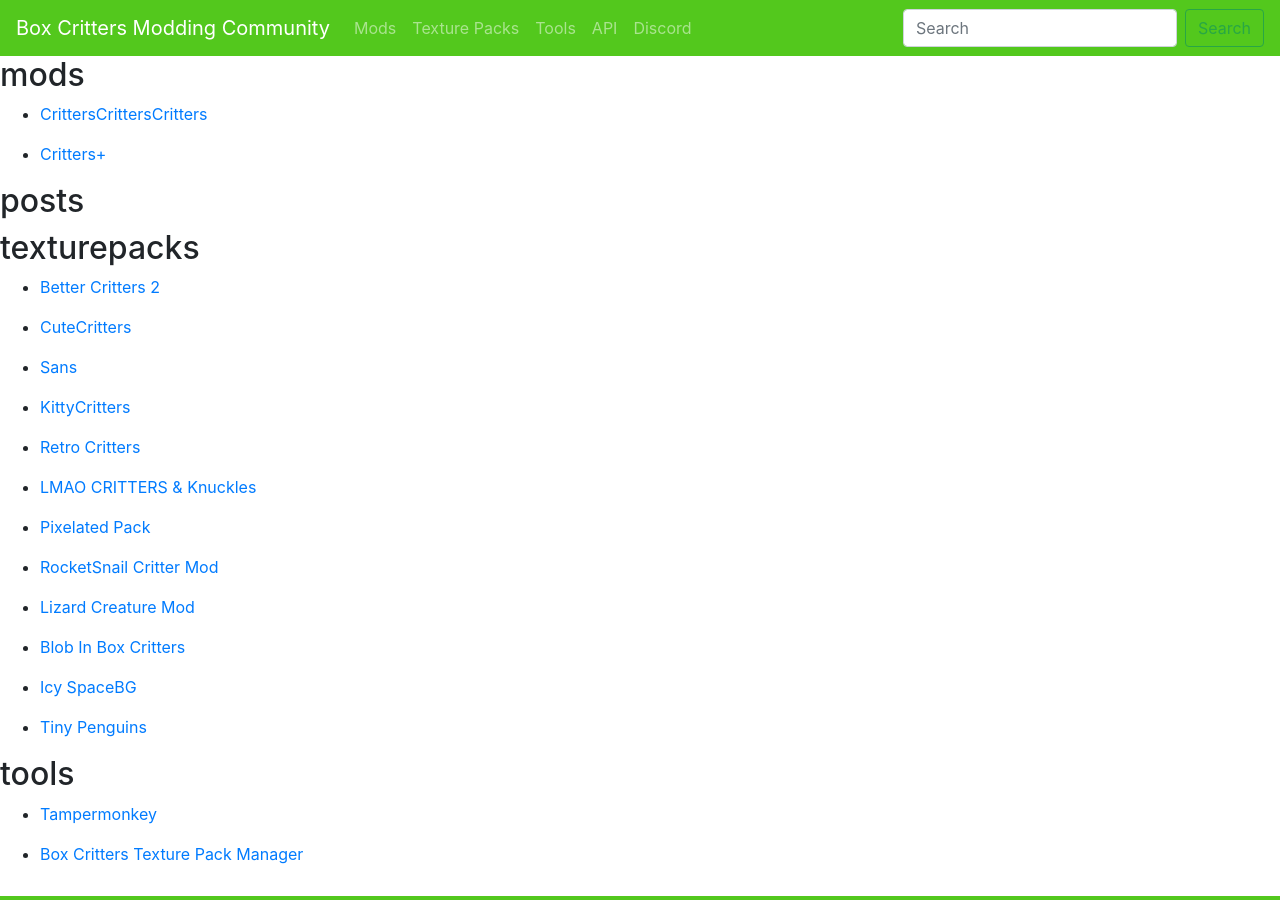
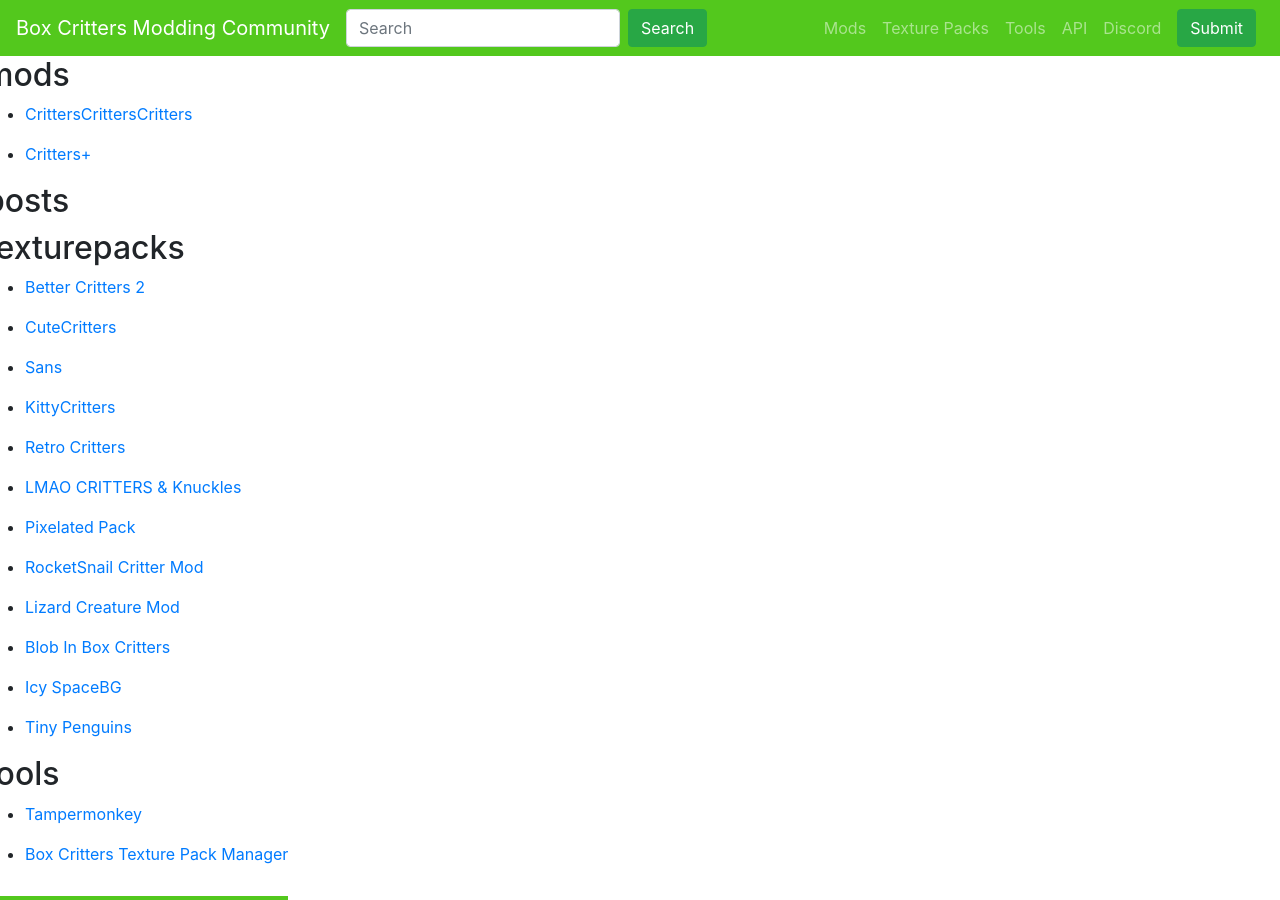
Before and after one commit to boxcrittersmods/bcmc.ga, a Jekyll site: the page built from collections.md, in a window 1280 px wide and 900 px high. Built offline with Jekyll 4.4.1, drawn with Linux system fonts in a browser that asks for light colours.

Commit message:
submit button

```diff
--- a/_includes/nav.html
+++ b/_includes/nav.html
@@ -6,16 +6,22 @@
     </button>
 
     <div class="collapse navbar-collapse" id="navbarTogglerDemo02">
-            <ul class="navbar-nav mr-auto mt-2 mt-lg-0">
+        <form class="form-inline mr-auto my-2 my-lg-0">
+            <input class="form-control mr-sm-2" type="search" placeholder="Search">
+            <button class="btn btn-success my-2 my-sm-0" type="submit">Search</button>
+        </form>
+        <ul class="navbar-nav  mt-2 mt-lg-0">
             {% for nav in site.data.nav %}
             <li class="nav-item{% if page.url contains nav.href %} active{% endif %}">
-                    <a class="nav-link" href="{{nav.href}}">{{nav.name}} {% if  page.url contains nav.href %}<span class="sr-only">(current)</span>{% endif %}</a>
+                <a class="nav-link" href="{{nav.href}}">{{nav.name}} {% if  page.url contains nav.href %}<span
+                        class="sr-only">(current)</span>{% endif %}</a>
             </li>
             {% endfor %}
         </ul>
-            <form class="form-inline my-2 my-lg-0">
-                <input class="form-control mr-sm-2" type="search" placeholder="Search">
-                <button class="btn btn-outline-success my-2 my-sm-0" type="submit">Search</button>
-            </form>
+        <div class=" mx-2">
+            <a href="#" class="btn btn-success align-middle"><span>Submit</span>
+            </a>
+        </div>
+    </div>
     </div>
 </nav>
--- a/_layouts/default.html
+++ b/_layouts/default.html
@@ -1,6 +1,8 @@
 ---
 layout: basic
 ---
+<div class="row">
+<div class="col">
 {% include nav.html %}
 <div class="page-body">
         {{content}}
@@ -8,3 +10,5 @@
         <a href="https://discord.gg/D2ZpRUW">BoxCritters Modding Community</a>
     </div>
 </div>
+</div>
+</div>
```
Lines whose indentation alone changed are shown as unchanged.
